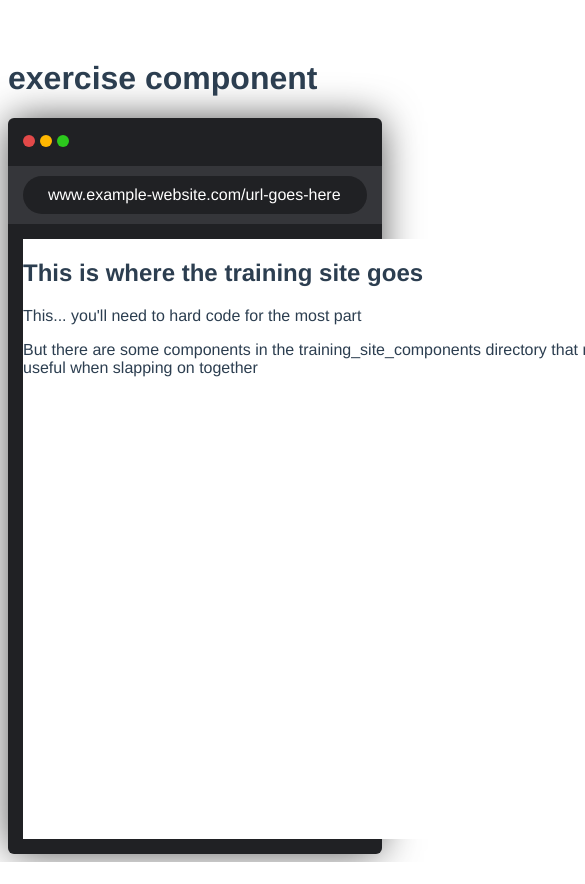
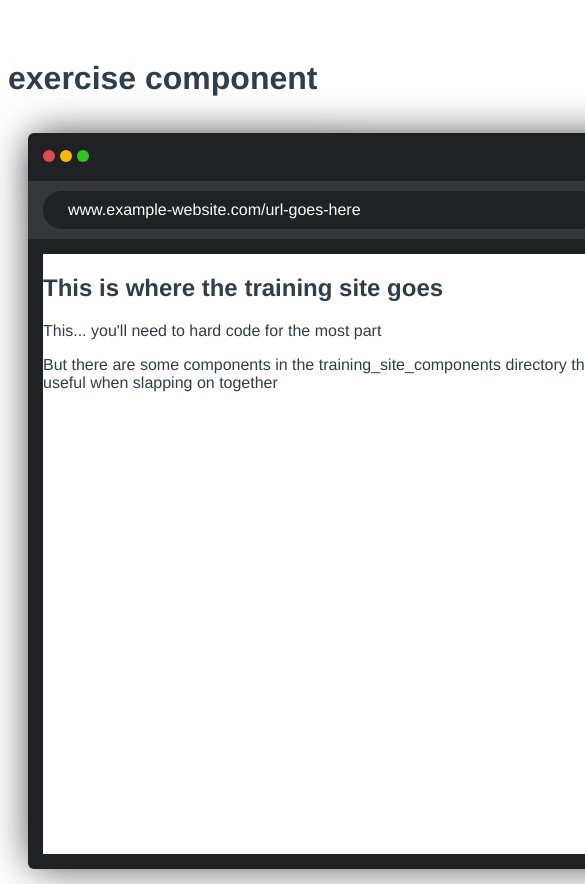
Before and after one commit to scootyboots/css-selector-training-platform, a Vue app: page / in a window 390 px wide. Shown: the top 884 px of the page, 585 px wide, since content can reach past the window. Before the commit the page ends 862 px from the top, so only its background shows below. Built offline with nearby package versions, Linux system fonts and the light colour scheme.

Commit message:
some responsive styling

```diff
--- a/src/components/Exercise.vue
+++ b/src/components/Exercise.vue
@@ -6,10 +6,63 @@
 
   <h1>exercise component</h1>
 
-  <Browser url="www.example-website.com/url-goes-here" />
+    <div class="two-pain-grid">
+    <div class="two-pain-grid__left">
+      <div class="two-pain-grid__left-container">
+        left side
+      </div>
+    </div>
+    <div class="two-pain-grid__right">
+      <div class="two-pain-grid__right-container">
+        <Browser url="www.example-website.com/url-goes-here" />
+      </div>
+    </div>
+  </div>
+
 
 </template>
 
 <style>
 
+.two-pain-grid {
+  display: grid;
+  grid-template-columns: 40% auto;
+}
+
+.two-pain-grid__left {
+
+}
+
+.two-pain-grid__right{
+
+}
+
+.two-pain-grid__left-container {
+  position: relative;
+  min-width: 260px;
+  margin: 40px;
+  padding: 20px;
+  border-radius: 5px;
+  -webkit-box-shadow: 0px 0px 40px -3px rgb(0 0 0 / 45%);
+  box-shadow: 0px 0px 40px -3px rgb(0 0 0 / 45%);
+}
+
+.two-pain-grid__right-container {
+  margin: 15px 15px 15px 0;
+  position: sticky;
+  top: 15px;
+}
+
+@media (max-width: 1090px) {
+  .two-pain-grid {
+    position: relative;
+  }
+
+  .two-pain-grid__right {
+    position: absolute;
+    top: 0;
+    left: 20px;
+  }
+}
+
 </style>
```
